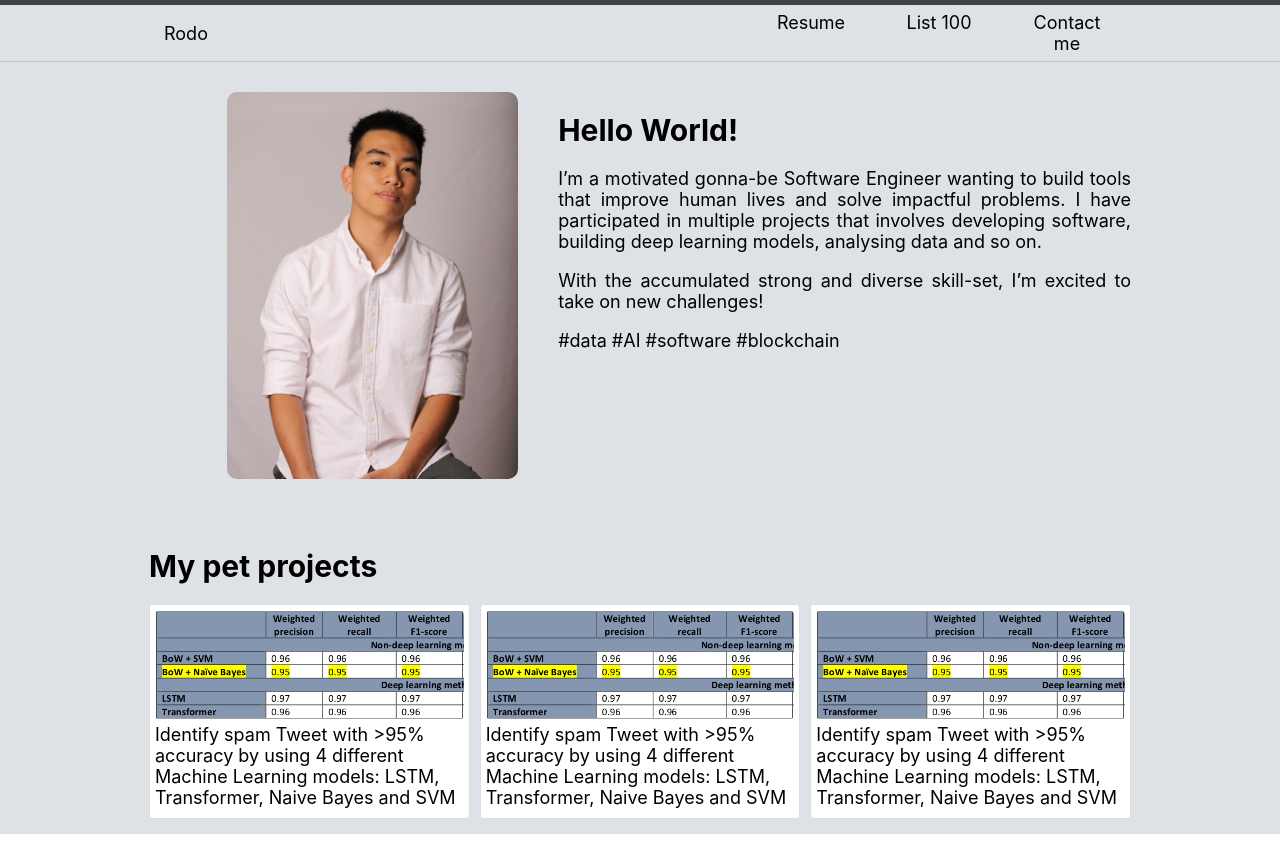
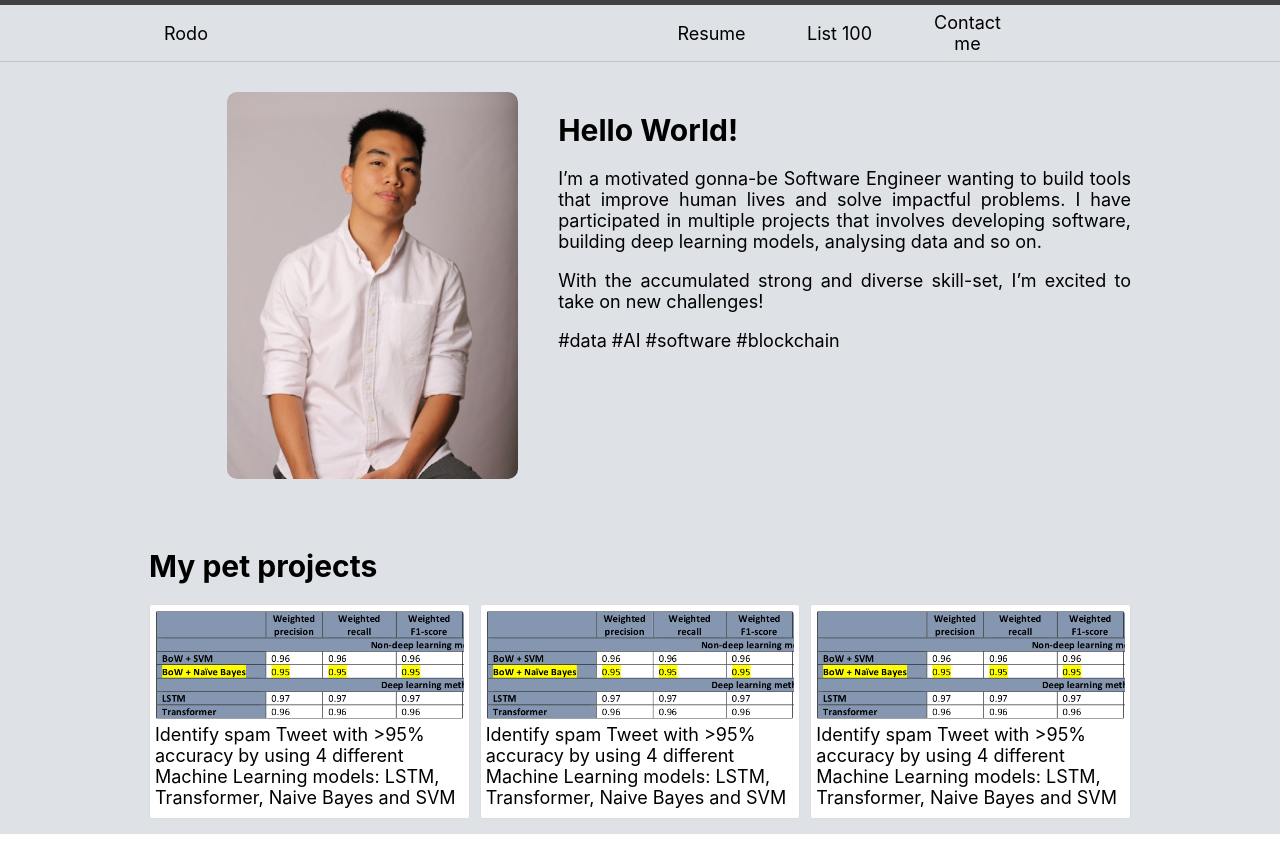
Before and after one commit to rodonguyen/my_website, a React (Create React App) app: page / in a window 1280 px wide. Built offline with nearby package versions, Linux system fonts and the light colour scheme.

Commit message:
Fix className and Contactme link

```diff
--- a/src/components/NavBar.js
+++ b/src/components/NavBar.js
@@ -13,15 +13,15 @@ const NavBar = () => {
           <a href="/" className="navbar-item brand text-align-left">
             Rodo
           </a>
-          <ul>
-            <li>
+          <ul className="navbar">
+            <li className="navbar">
               <a href="/resume" className="navbar-item">Resume</a>
             </li>
-            <li>
+            <li className="navbar">
               <a href="/list-100" className="navbar-item">List 100</a>
             </li>
-            <li>
-              <a href="/contact" className="navbar-item">Contact me</a>
+            <li className="navbar">
+              <a href="/contactme" className="navbar-item">Contact me</a>
             </li>
           </ul>
         </nav>
--- a/src/stylesheets/App.css
+++ b/src/stylesheets/App.css
@@ -96,11 +96,11 @@ a.navbar-item:visited {
   color: black;
 }
 
-ul {
+ul.navbar {
   display: flex;
   padding: 0;
 }
-li {
+li.navbar {
   list-style-type: none;
   margin: 0 1rem;
   width: 6rem;
```
